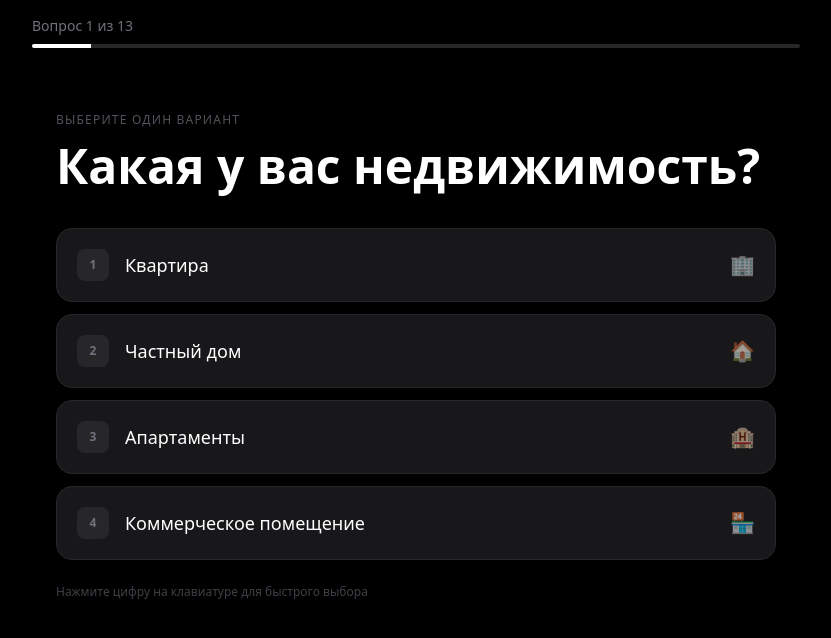
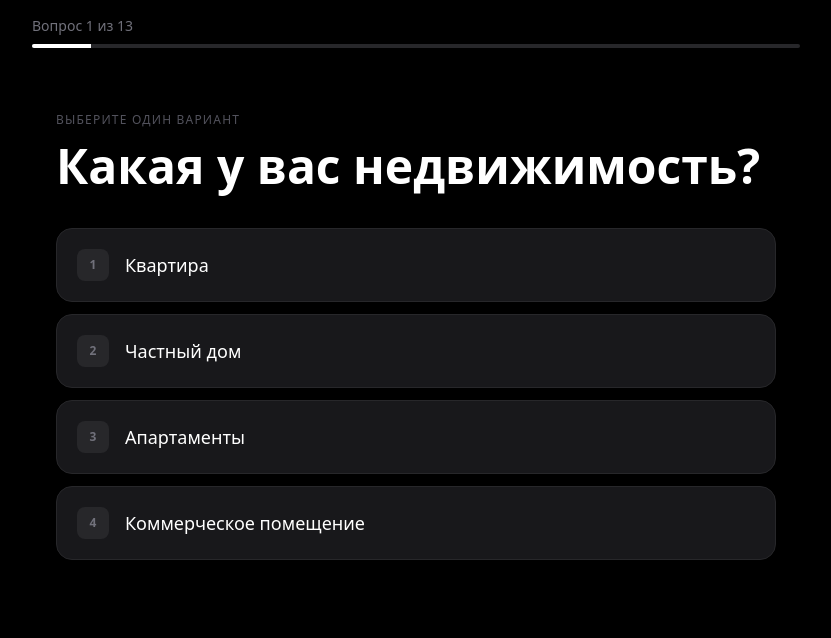
Before and after one commit to Askar64/zk-design-site, a Next.js app: page /quiz in a window 1280 px wide. Shown: the top 638 px of the page, without its empty margins (224-1055 px from the left). Built offline with nearby package versions, Linux system fonts and the light colour scheme.

Commit message:
add commercial quiz branch

```diff
--- a/app/quiz/page.tsx
+++ b/app/quiz/page.tsx
@@ -1,159 +1,134 @@
 "use client";
 
+import { useState, useEffect, useCallback } from "react";
 import { useRouter } from "next/navigation";
-import { useState, useEffect, useCallback } from "react";
 import { supabase } from "../../lib/supabase";
 
-const questions = [
-  {
-    key: "propertyType",
-    title: "Какая у вас недвижимость?",
-    type: "single",
-    options: [
-      { label: "Квартира", icon: "🏢" },
-      { label: "Частный дом", icon: "🏠" },
-      { label: "Апартаменты", icon: "🏨" },
-      { label: "Коммерческое помещение", icon: "🏪" },
-    ],
-  },
+// ─── Жилые вопросы ───────────────────────────────────────────────
+const residentialQuestions = [
   {
     key: "rooms",
     title: "Какие комнаты нужно сделать?",
     type: "multi",
-    options: [
-      { label: "Кухня", icon: "🍳" },
-      { label: "Кухня-гостиная", icon: "🛋" },
-      { label: "Гостиная", icon: "🛋" },
-      { label: "Спальня", icon: "🛏" },
-      { label: "Детская", icon: "🧸" },
-      { label: "Ванная / санузел", icon: "🚿" },
-      { label: "Прихожая", icon: "🚪" },
-      { label: "Гардеробная", icon: "👔" },
-    ],
+    options: ["Кухня", "Кухня-гостиная", "Гостиная", "Спальня", "Детская", "Ванная / санузел", "Прихожая", "Гардеробная"],
   },
   {
     key: "area",
     title: "Какая площадь вашего помещения?",
     type: "single",
-    options: [
-      { label: "До 20 м²", icon: "📐" },
-      { label: "20–40 м²", icon: "📐" },
-      { label: "40–70 м²", icon: "📐" },
-      { label: "70–120 м²", icon: "📐" },
-      { label: "Больше 120 м²", icon: "📐" },
-    ],
+    options: ["До 20 м²", "20–40 м²", "40–70 м²", "70–120 м²", "Больше 120 м²"],
   },
   {
     key: "familyType",
     title: "Кто будет жить в квартире?",
     type: "single",
-    options: [
-      { label: "Один человек", icon: "👤" },
-      { label: "Пара", icon: "👫" },
-      { label: "Семья с одним ребёнком", icon: "👨‍👩‍👦" },
-      { label: "Семья с двумя детьми", icon: "👨‍👩‍👧‍👦" },
-      { label: "Большая семья", icon: "👨‍👩‍👧‍👦" },
-    ],
+    options: ["Один человек", "Пара", "Семья с одним ребёнком", "Семья с двумя детьми", "Большая семья"],
   },
   {
     key: "children",
     title: "Есть ли у вас дети?",
     type: "single",
-    options: [
-      { label: "Нет", icon: "—" },
-      { label: "0–3 года", icon: "👶" },
-      { label: "4–10 лет", icon: "🧒" },
-      { label: "11–16 лет", icon: "🧑" },
-    ],
+    options: ["Нет", "0–3 года", "4–10 лет", "11–16 лет"],
   },
   {
     key: "pets",
     title: "Есть ли у вас домашние животные?",
     type: "single",
-    options: [
-      { label: "Нет", icon: "—" },
-      { label: "Кошка", icon: "🐱" },
-      { label: "Собака", icon: "🐶" },
-      { label: "Несколько животных", icon: "🐾" },
-    ],
+    options: ["Нет", "Кошка", "Собака", "Несколько животных"],
   },
   {
     key: "style",
     title: "Какой стиль интерьера вам нравится?",
     type: "single",
-    options: [
-      { label: "Современный", icon: "⬜" },
-      { label: "Минимализм", icon: "◻️" },
-      { label: "Скандинавский", icon: "🌿" },
-      { label: "Современная классика", icon: "🏛" },
-      { label: "Неоклассика", icon: "🏺" },
-      { label: "Лофт", icon: "🧱" },
-      { label: "Japandi", icon: "🎋" },
-    ],
+    options: ["Современный", "Минимализм", "Скандинавский", "Современная классика", "Неоклассика", "Лофт", "Japandi"],
   },
   {
     key: "atmosphere",
     title: "Какая атмосфера вам нравится?",
     type: "single",
-    options: [
-      { label: "Уютная", icon: "🕯" },
-      { label: "Спокойная", icon: "🌅" },
-      { label: "Минималистичная", icon: "◻️" },
-      { label: "Роскошная", icon: "✨" },
-      { label: "Строгая", icon: "📏" },
-      { label: "Тёплая", icon: "🌤" },
-      { label: "Светлая", icon: "☀️" },
-    ],
+    options: ["Уютная", "Спокойная", "Минималистичная", "Роскошная", "Строгая", "Тёплая", "Светлая"],
   },
   {
     key: "colors",
     title: "Какие цвета вам нравятся?",
     type: "multi",
-    options: [
-      { label: "Бежевый", icon: "🟤" },
-      { label: "Белый", icon: "⬜" },
-      { label: "Серый", icon: "🩶" },
-      { label: "Графит", icon: "⬛" },
-      { label: "Коричневый", icon: "🟫" },
-      { label: "Зелёный", icon: "🟢" },
-      { label: "Синий", icon: "🔵" },
-      { label: "Терракотовый", icon: "🟠" },
-    ],
+    options: ["Бежевый", "Белый", "Серый", "Графит", "Коричневый", "Зелёный", "Синий", "Терракотовый"],
   },
   {
     key: "materials",
     title: "Какие материалы вам нравятся?",
     type: "multi",
-    options: [
-      { label: "Натуральное дерево", icon: "🪵" },
-      { label: "Камень / мрамор", icon: "🪨" },
-      { label: "Бетон", icon: "🧱" },
-      { label: "Металл", icon: "⚙️" },
-      { label: "Стекло", icon: "🪟" },
-      { label: "Текстиль", icon: "🧶" },
-    ],
+    options: ["Натуральное дерево", "Камень / мрамор", "Бетон", "Металл", "Стекло", "Текстиль"],
   },
   {
     key: "priorities",
     title: "Что для вас самое важное?",
     type: "multi",
-    options: [
-      { label: "Уют", icon: "🏡" },
-      { label: "Красота", icon: "✨" },
-      { label: "Удобство", icon: "🛠" },
-      { label: "Много мест для хранения", icon: "📦" },
-      { label: "Статус и эффектность", icon: "💎" },
-    ],
+    options: ["Уют", "Красота", "Удобство", "Много мест для хранения", "Статус и эффектность"],
   },
   {
     key: "budget",
     title: "Какой уровень интерьера вы планируете?",
     type: "single",
-    options: [
-      { label: "Эконом", icon: "💰" },
-      { label: "Средний", icon: "💰💰" },
-      { label: "Премиум", icon: "💎" },
-    ],
+    options: ["Эконом", "Средний", "Премиум"],
+  },
+];
+
+// ─── Коммерческие вопросы ─────────────────────────────────────────
+const commercialQuestions = [
+  {
+    key: "commercialType",
+    title: "Какой тип помещения?",
+    type: "single",
+    options: ["Офис", "Ресторан / кафе", "Магазин / шоурум", "Салон красоты", "Медицинский центр", "Другое"],
+  },
+  {
+    key: "area",
+    title: "Какая площадь помещения?",
+    type: "single",
+    options: ["До 50 м²", "50–100 м²", "100–200 м²", "Больше 200 м²"],
+  },
+  {
+    key: "employeesCount",
+    title: "Сколько человек будет работать / посещать?",
+    type: "single",
+    options: ["До 10 человек", "10–30 человек", "30–50 человек", "Больше 50 человек"],
+  },
+  {
+    key: "hasBranding",
+    title: "Есть ли фирменный стиль бренда?",
+    type: "single",
+    options: ["Да, есть готовый брендинг", "Есть частично", "Нет, нужно разработать"],
+  },
+  {
+    key: "style",
+    title: "Какой стиль интерьера предпочитаете?",
+    type: "single",
+    options: ["Современный", "Минимализм", "Лофт", "Современная классика", "Japandi", "Неоклассика"],
+  },
+  {
+    key: "atmosphere",
+    title: "Какая атмосфера нужна в пространстве?",
+    type: "single",
+    options: ["Деловая и строгая", "Расслабленная и уютная", "Роскошная и статусная", "Творческая и яркая", "Спокойная и нейтральная"],
+  },
+  {
+    key: "colors",
+    title: "Какие цвета предпочитаете?",
+    type: "multi",
+    options: ["Белый", "Серый", "Графит", "Бежевый", "Коричневый", "Зелёный", "Синий", "Терракотовый"],
+  },
+  {
+    key: "materials",
+    title: "Какие материалы вам нравятся?",
+    type: "multi",
+    options: ["Натуральное дерево", "Камень / мрамор", "Бетон", "Металл", "Стекло", "Текстиль"],
+  },
+  {
+    key: "budget",
+    title: "Какой уровень интерьера планируете?",
+    type: "single",
+    options: ["Эконом", "Средний", "Премиум"],
   },
 ];
 
@@ -169,7 +144,13 @@ function formatPhone(value: string) {
 }
 
 export default function QuizPage() {
-  const [step, setStep] = useState(0);
+  const router = useRouter();
+
+  // Шаг 0 — выбор типа недвижимости
+  const [propertyType, setPropertyType] = useState<string | null>(null);
+  const [isCommercial, setIsCommercial] = useState(false);
+
+  const [step, setStep] = useState(0); // 0 = первый вопрос (тип), 1+ = остальные
   const [direction, setDirection] = useState<"forward" | "back">("forward");
   const [animating, setAnimating] = useState(false);
   const [answers, setAnswers] = useState<Record<string, string | string[]>>({});
@@ -177,10 +158,9 @@ export default function QuizPage() {
   const [phone, setPhone] = useState("");
   const [loading, setLoading] = useState(false);
   const [success, setSuccess] = useState(false);
-  const router = useRouter();
 
-  const totalSteps = questions.length + 1;
-  const currentQuestion = questions[step];
+  const questions = isCommercial ? commercialQuestions : residentialQuestions;
+  const totalSteps = 1 + questions.length + 1; // выбор типа + вопросы + контакты
   const progress = ((step + 1) / totalSteps) * 100;
 
   function goTo(nextStep: number, dir: "forward" | "back") {
@@ -191,6 +171,15 @@ export default function QuizPage() {
       setStep(nextStep);
       setAnimating(false);
     }, 220);
+  }
+
+  // Первый вопрос — выбор типа недвижимости
+  function selectPropertyType(value: string) {
+    setPropertyType(value);
+    setAnswers({ propertyType: value });
+    const commercial = value === "Коммерческое помещение";
+    setIsCommercial(commercial);
+    setTimeout(() => goTo(1, "forward"), 180);
   }
 
   function selectSingle(key: string, value: string) {
@@ -210,23 +199,24 @@ export default function QuizPage() {
 
   const handleKeyDown = useCallback(
     (e: KeyboardEvent) => {
-      if (step >= questions.length) return;
-      const q = questions[step];
+      if (step === 0) {
+        const opts = ["Квартира", "Частный дом", "Апартаменты", "Коммерческое помещение"];
+        const num = parseInt(e.key);
+        if (num >= 1 && num <= opts.length) selectPropertyType(opts[num - 1]);
+        return;
+      }
+      const qIndex = step - 1;
+      if (qIndex >= questions.length) return;
+      const q = questions[qIndex];
       const num = parseInt(e.key);
       if (num >= 1 && num <= q.options.length) {
-        const item = q.options[num - 1].label;
-        if (q.type === "single") {
-          selectSingle(q.key, item);
-        } else {
-          toggleMulti(q.key, item);
+        if (q.type === "single") selectSingle(q.key, q.options[num - 1]);
+        else toggleMulti(q.key, q.options[num - 1]);
       }
-      }
-      if (e.key === "Enter" && q.type === "multi") {
-        goTo(step + 1, "forward");
-      }
+      if (e.key === "Enter" && q.type === "multi") goTo(step + 1, "forward");
     },
     // eslint-disable-next-line react-hooks/exhaustive-deps
-    [step, answers]
+    [step, answers, questions]
   );
 
   useEffect(() => {
@@ -240,11 +230,14 @@ export default function QuizPage() {
 
     const payload = {
       property_type: answers.propertyType || "",
+      commercial_type: answers.commercialType || "",
       rooms: Array.isArray(answers.rooms) ? answers.rooms.join(", ") : "",
       area: answers.area || "",
       family_type: answers.familyType || "",
       children: answers.children || "",
       pets: answers.pets || "",
+      employees_count: answers.employeesCount || "",
+      has_branding: answers.hasBranding || "",
       style: answers.style || "",
       atmosphere: answers.atmosphere || "",
       colors: Array.isArray(answers.colors) ? answers.colors.join(", ") : "",
@@ -256,7 +249,6 @@ export default function QuizPage() {
     };
 
     const { error } = await supabase.from("leads").insert([payload]);
-
     if (error) {
       console.log(error);
       alert("Ошибка отправки заявки");
@@ -264,55 +256,39 @@ export default function QuizPage() {
       return;
     }
 
-    await fetch("/api/telegram", {
+    fetch("/api/telegram", {
       method: "POST",
       headers: { "Content-Type": "application/json" },
       body: JSON.stringify(payload),
     });
 
+    sessionStorage.setItem("quiz_answers", JSON.stringify({ ...answers, name, phone }));
     setSuccess(true);
-    sessionStorage.setItem("quiz_answers", JSON.stringify({ ...answers, name, phone }));
+    setLoading(false);
     setTimeout(() => router.push("/moodboard"), 1500);
-    setLoading(false);
   }
 
   const slideClass = animating
-    ? direction === "forward"
-      ? "opacity-0 -translate-x-8"
-      : "opacity-0 translate-x-8"
+    ? direction === "forward" ? "opacity-0 -translate-x-8" : "opacity-0 translate-x-8"
     : "opacity-100 translate-x-0";
 
-  if (success) {
-    return (
-      <main className="min-h-screen bg-black text-white flex items-center justify-center px-6">
-        <div className="flex flex-col items-center gap-6 text-center max-w-md animate-fade-in">
-          <div className="flex h-20 w-20 items-center justify-center rounded-full bg-white text-4xl">
-            ✓
-          </div>
-          <h1 className="text-4xl font-semibold">Спасибо!</h1>
-          <p className="text-lg text-zinc-400 leading-relaxed">
-            Мы изучим ваши пожелания и&nbsp;подготовим персональную концепцию.
-            <br />
-            Свяжемся с вами в&nbsp;ближайшее время.
-          </p>
-        </div>
-      </main>
-    );
-  }
+  // Контакты — последний шаг
+  const isContactStep = step === 1 + questions.length;
+  // Вопросный шаг
+  const qIndex = step - 1;
+  const currentQuestion = step > 0 && qIndex < questions.length ? questions[qIndex] : null;
 
   return (
     <main className="min-h-screen bg-black text-white">
-      {/* Progress header */}
+      {/* Прогресс */}
       <header className="fixed inset-x-0 top-0 z-10 bg-black/80 backdrop-blur-sm px-6 py-4">
         <div className="mx-auto max-w-3xl">
           <div className="mb-2 flex items-center justify-between text-sm text-zinc-500">
-            <span>
-              Вопрос {Math.min(step + 1, totalSteps)} из {totalSteps}
-            </span>
+            <span>Вопрос {Math.min(step + 1, totalSteps)} из {totalSteps}</span>
             {step > 0 && (
               <button
                 onClick={() => goTo(step - 1, "back")}
-                className="flex items-center gap-1 text-zinc-400 hover:text-white transition-colors"
+                className="text-zinc-400 hover:text-white transition-colors"
               >
                 ← Назад
               </button>
@@ -328,37 +304,55 @@ setTimeout(() => router.push("/moodboard"), 1500);
       </header>
 
       <section className="mx-auto flex max-w-3xl flex-col px-6 pt-28 pb-16">
-        <div
-          className={`transition-all duration-200 ease-in-out ${slideClass}`}
-        >
-          {step < questions.length && (
+        <div className={`transition-all duration-200 ease-in-out ${slideClass}`}>
+
+          {/* ШАГ 0 — тип недвижимости */}
+          {step === 0 && (
             <>
               <div className="mb-2 text-xs font-medium tracking-widest text-zinc-600 uppercase">
-                {currentQuestion.type === "multi"
-                  ? "Выберите несколько"
-                  : "Выберите один вариант"}
+                Выберите один вариант
               </div>
+              <h1 className="mb-8 text-3xl font-semibold leading-tight md:text-5xl">
+                Какая у вас недвижимость?
+              </h1>
+              <div className="grid gap-3">
+                {["Квартира", "Частный дом", "Апартаменты", "Коммерческое помещение"].map((item, idx) => (
+                  <button
+                    key={item}
+                    onClick={() => selectPropertyType(item)}
+                    className="group flex items-center gap-4 rounded-2xl border border-zinc-800 bg-zinc-900 p-5 text-left transition-all hover:border-zinc-600 hover:bg-zinc-800"
+                  >
+                    <span className="flex h-8 w-8 shrink-0 items-center justify-center rounded-lg bg-zinc-800 text-xs font-semibold text-zinc-500 group-hover:bg-zinc-700">
+                      {idx + 1}
+                    </span>
+                    <span className="text-lg">{item}</span>
+                  </button>
+                ))}
+              </div>
+            </>
+          )}
 
+          {/* ВОПРОСЫ */}
+          {currentQuestion && (
+            <>
+              <div className="mb-2 text-xs font-medium tracking-widest text-zinc-600 uppercase">
+                {isCommercial ? "🏢 Коммерческая недвижимость" : "🏠 Жилая недвижимость"}
+                {" · "}
+                {currentQuestion.type === "multi" ? "Выберите несколько" : "Выберите один вариант"}
+              </div>
               <h1 className="mb-8 text-3xl font-semibold leading-tight md:text-5xl">
                 {currentQuestion.title}
               </h1>
-
               <div className="grid gap-3">
                 {currentQuestion.options.map((item, idx) => {
                   const value = answers[currentQuestion.key];
-                  const active = Array.isArray(value)
-                    ? value.includes(item.label)
-                    : value === item.label;
-
+                  const active = Array.isArray(value) ? value.includes(item) : value === item;
                   return (
                     <button
-                      key={item.label}
+                      key={item}
                       onClick={() => {
-                        if (currentQuestion.type === "single") {
-                          selectSingle(currentQuestion.key, item.label);
-                        } else {
-                          toggleMulti(currentQuestion.key, item.label);
-                        }
+                        if (currentQuestion.type === "single") selectSingle(currentQuestion.key, item);
+                        else toggleMulti(currentQuestion.key, item);
                       }}
                       className={`group flex items-center gap-4 rounded-2xl border p-5 text-left transition-all duration-150 ${
                         active
@@ -366,22 +360,16 @@ setTimeout(() => router.push("/moodboard"), 1500);
                           : "border-zinc-800 bg-zinc-900 hover:border-zinc-600 hover:bg-zinc-800"
                       }`}
                     >
-                      <span
-                        className={`flex h-8 w-8 shrink-0 items-center justify-center rounded-lg text-xs font-semibold transition-colors ${
-                          active
-                            ? "bg-black/10 text-black"
-                            : "bg-zinc-800 text-zinc-500 group-hover:bg-zinc-700"
-                        }`}
-                      >
+                      <span className={`flex h-8 w-8 shrink-0 items-center justify-center rounded-lg text-xs font-semibold transition-colors ${
+                        active ? "bg-black/10 text-black" : "bg-zinc-800 text-zinc-500 group-hover:bg-zinc-700"
+                      }`}>
                         {idx + 1}
                       </span>
-                      <span className="text-lg leading-snug">{item.label}</span>
-                      <span className="ml-auto text-xl opacity-60">{item.icon}</span>
+                      <span className="text-lg leading-snug">{item}</span>
                     </button>
                   );
                 })}
               </div>
-
               {currentQuestion.type === "multi" && (
                 <div className="mt-6 flex items-center justify-between">
                   <span className="text-sm text-zinc-600">
@@ -391,79 +379,63 @@ setTimeout(() => router.push("/moodboard"), 1500);
                   </span>
                   <button
                     onClick={() => goTo(step + 1, "forward")}
+                    disabled={!Array.isArray(answers[currentQuestion.key]) || (answers[currentQuestion.key] as string[]).length === 0}
                     className="rounded-2xl bg-white px-8 py-4 font-medium text-black transition hover:bg-zinc-200 disabled:opacity-40"
-                    disabled={
-                      !Array.isArray(answers[currentQuestion.key]) ||
-                      (answers[currentQuestion.key] as string[]).length === 0
-                    }
                   >
                     Далее →
                   </button>
                 </div>
               )}
-
-              <p className="mt-6 text-xs text-zinc-700">
-                Нажмите цифру на клавиатуре для быстрого выбора
-                {currentQuestion.type === "multi" ? ", Enter — далее" : ""}
-              </p>
             </>
           )}
 
-          {step === questions.length && (
+          {/* КОНТАКТЫ */}
+          {isContactStep && (
             <>
               <div className="mb-2 text-xs font-medium tracking-widest text-zinc-600 uppercase">
                 Последний шаг
               </div>
-
-              <h1 className="mb-2 text-3xl font-semibold leading-tight md:text-5xl">
-                Как с вами связаться?
-              </h1>
-              <p className="mb-8 text-zinc-500">
-                Подготовим концепцию и&nbsp;пришлём вам в&nbsp;течение дня
-              </p>
-
+              <h1 className="mb-2 text-3xl font-semibold md:text-5xl">Как с вами связаться?</h1>
+              <p className="mb-8 text-zinc-500">Подготовим концепцию и пришлём вам в течение дня</p>
               <div className="grid gap-4">
-                <div className="relative">
                 <input
                   value={name}
                   onChange={(e) => setName(e.target.value)}
                   placeholder="Ваше имя"
                   className="w-full rounded-2xl border border-zinc-700 bg-zinc-900 px-6 py-5 text-xl outline-none transition focus:border-zinc-400 placeholder:text-zinc-600"
                 />
-                </div>
-
-                <div className="relative">
                 <input
                   value={phone}
                   onChange={(e) => setPhone(formatPhone(e.target.value))}
                   placeholder="+7 (___) ___-__-__"
                   type="tel"
-                    inputMode="tel"
                   className="w-full rounded-2xl border border-zinc-700 bg-zinc-900 px-6 py-5 text-xl outline-none transition focus:border-zinc-400 placeholder:text-zinc-600"
                 />
+                {success ? (
+                  <div className="rounded-2xl border border-green-500 bg-green-500/10 px-6 py-5 text-center text-lg text-green-400">
+                    Спасибо! Готовим вашу концепцию...
                   </div>
-
+                ) : (
                   <button
                     onClick={submitLead}
                     disabled={loading || !name.trim() || phone.replace(/\D/g, "").length < 11}
-                  className="rounded-2xl bg-white px-8 py-5 text-lg font-medium text-black transition hover:bg-zinc-200 disabled:opacity-40 disabled:cursor-not-allowed"
+                    className="rounded-2xl bg-white px-8 py-5 text-lg font-medium text-black transition hover:bg-zinc-200 disabled:opacity-40"
                   >
                     {loading ? (
                       <span className="flex items-center justify-center gap-2">
                         <span className="inline-block h-4 w-4 animate-spin rounded-full border-2 border-black border-t-transparent" />
                         Отправка...
                       </span>
-                  ) : (
-                    "Получить концепцию →"
+                    ) : "Получить концепцию →"}
+                  </button>
                 )}
-                </button>
-
                 <p className="text-center text-xs text-zinc-700">
-                  Нажимая кнопку, вы соглашаетесь с&nbsp;обработкой персональных данных
+                  Нажимая кнопку, вы соглашаетесь с обработкой персональных данных
                 </p>
               </div>
             </>
           )}
+
         </div>
       </section>
     </main>
```
Lines whose indentation alone changed are shown as unchanged.
